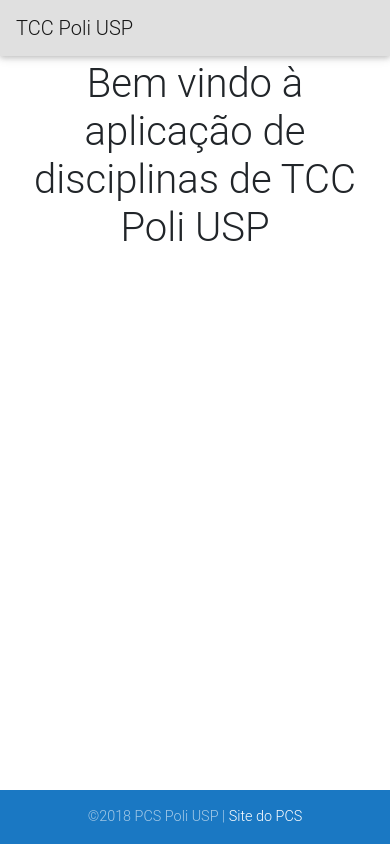
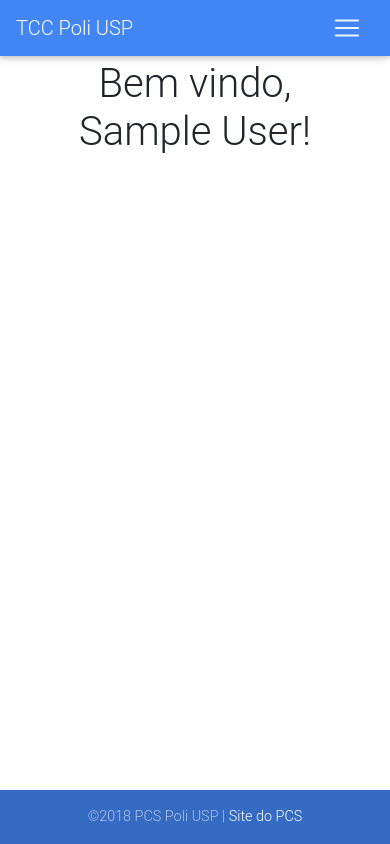
Before and after one commit to LucasArthur94/tccapp, a Django app: page / in a window 390 px wide. Run offline with Django 3.2, Linux system fonts and the light colour scheme; the visitor is signed in with stand-in values (Sample User, id 1); some libraries are stand-ins or nearby versions.

Commit message:
fix bug navbar not responsive

```diff
--- a/home/templates/home.html
+++ b/home/templates/home.html
@@ -3,6 +3,6 @@
 
 {% block main %}
     <div class='col-md-12'>
-        <h1 class='text-center'>Bem vindo à aplicação de disciplinas de TCC Poli USP</h1>
+        <h1 class='text-center'>Bem vindo, {{ user.name }}!</h1>
     </div>
 {% endblock %}
--- a/templates/base.html
+++ b/templates/base.html
@@ -6,7 +6,7 @@
     <meta name="viewport" content="width=device-width, user-scalable=no, initial-scale=1.0, maximum-scale=1.0, minimum-scale=1.0">
     <meta http-equiv="X-UA-Compatible" content="ie=edge">
     {{ disciplines_form.media.css }}
-    <link rel="stylesheet" href="https://maxcdn.bootstrapcdn.com/bootstrap/4.0.0/css/bootstrap.min.css">
+    <link rel="stylesheet" href="https://stackpath.bootstrapcdn.com/bootstrap/4.1.3/css/bootstrap.min.css">
     <link rel="stylesheet" href="https://cdnjs.cloudflare.com/ajax/libs/mdbootstrap/4.5.7/css/mdb.min.css" />
     <link rel="stylesheet" href="https://use.fontawesome.com/releases/v5.2.0/css/all.css" integrity="sha384-hWVjflwFxL6sNzntih27bfxkr27PmbbK/iSvJ+a4+0owXq79v+lsFkW54bOGbiDQ" crossorigin="anonymous">
     <link rel="stylesheet" href="{% static 'base.css' %}">
@@ -27,6 +27,7 @@
         src="https://code.jquery.com/jquery-3.3.1.min.js"
         integrity="sha256-FgpCb/KJQlLNfOu91ta32o/NMZxltwRo8QtmkMRdAu8="
         crossorigin="anonymous"></script>
+    <script type="text/javascript" src="https://stackpath.bootstrapcdn.com/bootstrap/4.1.3/js/bootstrap.min.js"></script>
     <script type="text/javascript" src="https://cdnjs.cloudflare.com/ajax/libs/mdbootstrap/4.5.7/js/mdb.min.js"></script>
     {{ disciplines_form.media.js }}
 </body>
--- a/templates/footer.html
+++ b/templates/footer.html
@@ -1,4 +1,4 @@
-<footer class="page-footer font-small blue fixed-bottom">
+<footer class="page-footer font-small primary-color fixed-bottom">
   <div class="footer-copyright text-center py-3">
     ©{% now "Y" %} PCS Poli USP |
     <a target="_blank" href="https://pcs.usp.br/">Site do PCS</a>
--- a/templates/header.html
+++ b/templates/header.html
@@ -1,9 +1,14 @@
 {% load active_link_tags %}
 
-<nav class="navbar navbar-expand-lg navbar-light bg-light">
+<!--Navbar-->
+<nav class="navbar navbar-expand-lg navbar-dark primary-color">
   <a class="navbar-brand" href="{% url 'home' %}">TCC Poli USP</a>
 
-  <div class="collapse navbar-collapse" id="navbarSupportedContent">
+  <button class="navbar-toggler collapsed" type="button" data-toggle="collapse" data-target="#menuNav" aria-controls="menuNav" aria-expanded="false" aria-label="Menu navigation">
+      <span class="navbar-toggler-icon"></span>
+  </button>
+
+  <div class="collapse navbar-collapse" id="menuNav">
     <ul class="navbar-nav mr-auto">
       <li class="nav-item {% active_link 'disciplines_list' %}">
         <a class="nav-link" href="{% url 'disciplines_list' %}">Disciplinas</a>
@@ -12,12 +17,7 @@
         <a class="nav-link" href="{% url 'teachers_list' %}">Docentes</a>
       </li>
     </ul>
-  </div>
-  <div class="collapse navbar-collapse" id="navBarOperations">
     <ul class="navbar-nav ml-auto">
-      <li class="nav-item">
-        <a class="nav-link">Bem vindo, {{ user.name }}!</a>
-      </li>
       <li class="nav-item">
         {% if user.is_authenticated %}
           <a class="nav-link" href="{% url 'logout' %}">
```
